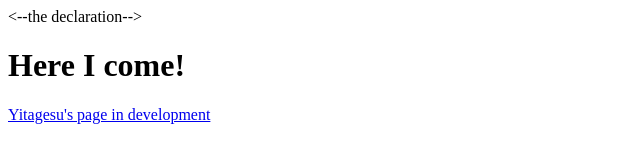
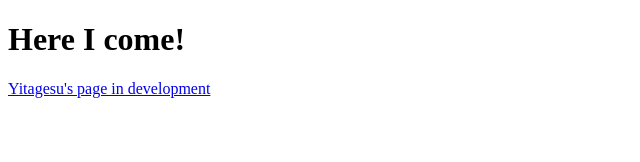
Before and after one commit to leol15/leol15.github.com, a plain HTML site: page index.html in a window 1280 px wide. Shown: the whole page, without its empty margins (0-640 px from the left). Drawn offline with Linux system fonts and the light colour scheme.

Commit message:
main page

```diff
--- a/index.html
+++ b/index.html
@@ -4,7 +4,7 @@
 	<title>Base</title>
 </head>
 <body>
-	<--the declaration-->
+	<!--the declaration-->
 	<h1>Here I come!</h1>
 
 	<a href="YitaArts/">Yitagesu's page in development</a>
```
Also changed, not shown: YitaArts/img/9.png (added), 1 other file.
